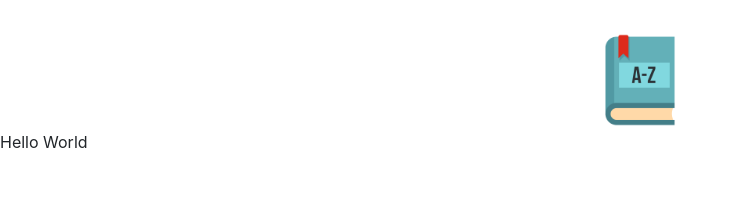
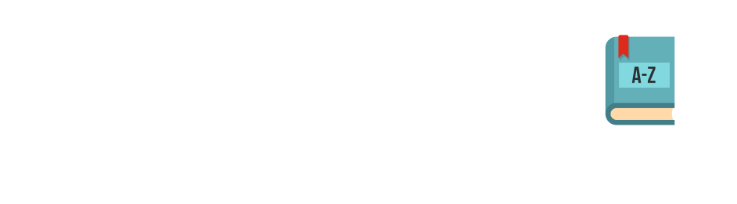
Before and after one commit to laurenkemp/dictionary-project, a React (Create React App) app: page / in a window 1280 px wide. Shown: the top 204 px of the page, without its empty margins (0-737 px from the left). Built offline with nearby package versions, Linux system fonts and the light colour scheme.

Commit message:
added dictionary icon

```diff
--- a/src/App.js
+++ b/src/App.js
@@ -6,7 +6,6 @@ function App() {
     <div className="App">
       <header className="App-header"></header>
       <img src={logo} alt="dictionary-icon" className="App-logo" />
-      Hello World
     </div>
   );
 }
```
